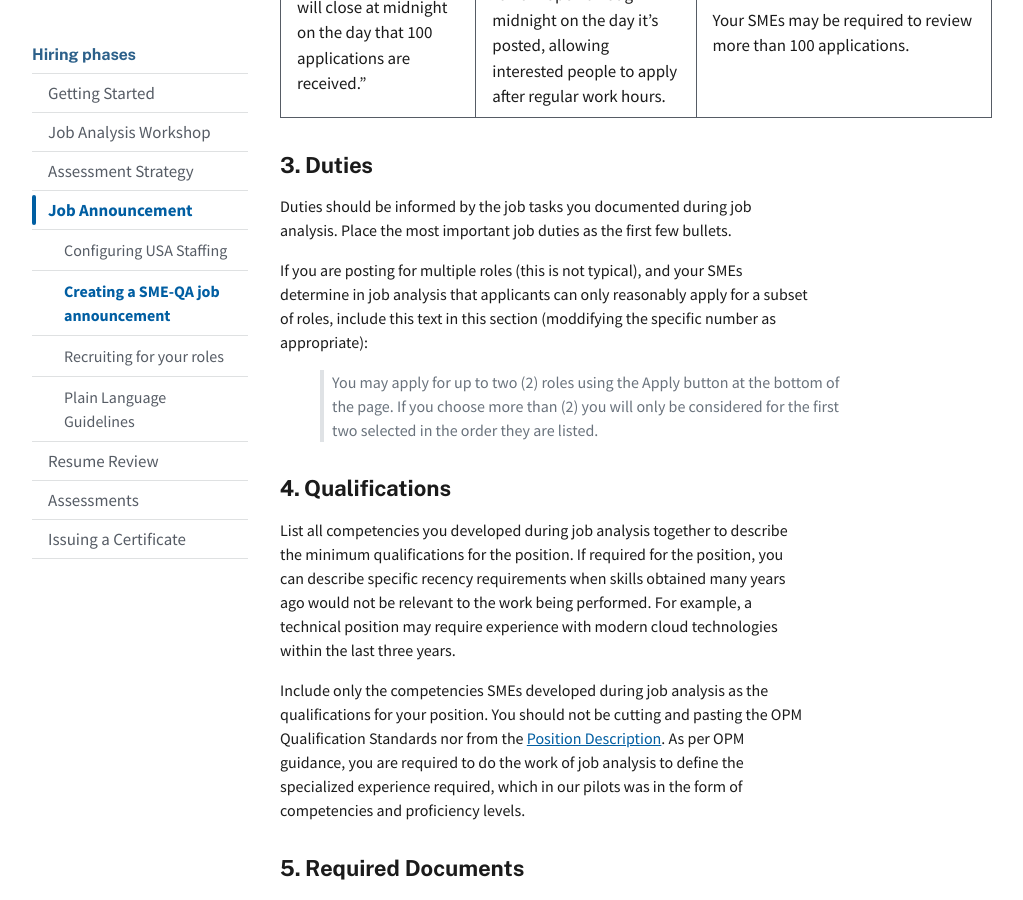
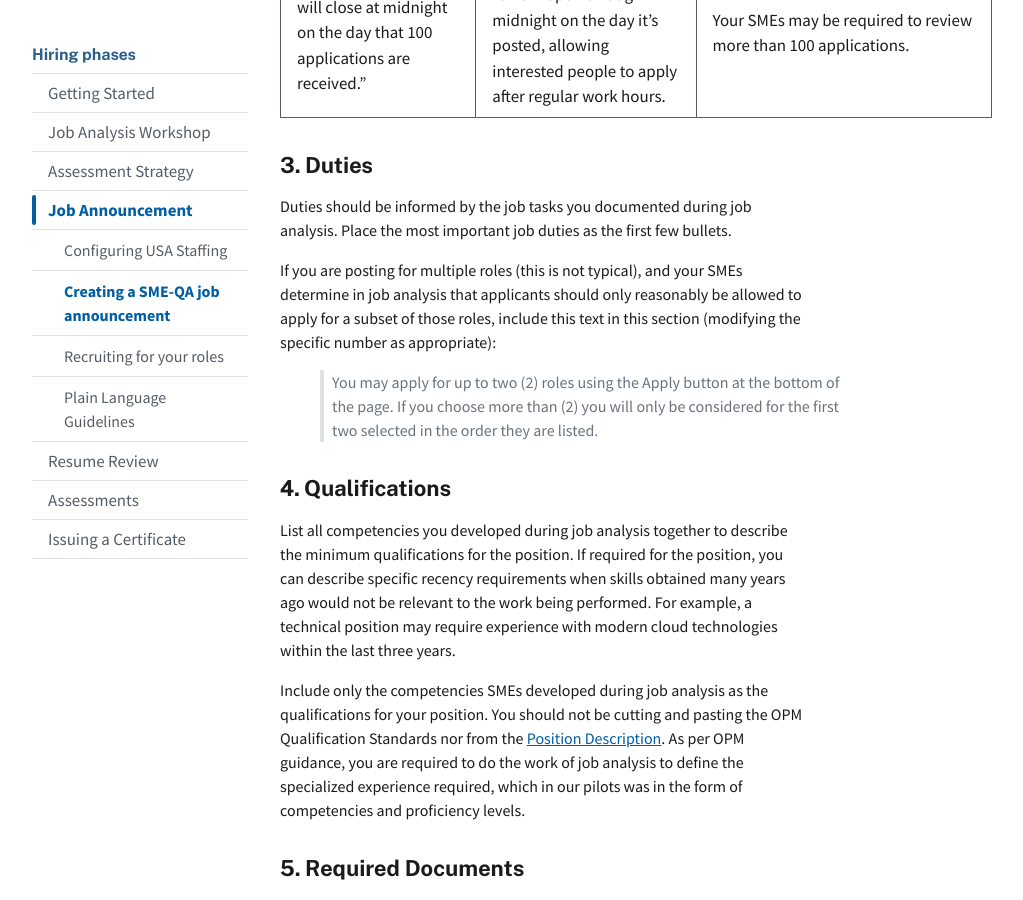
Before and after one commit to usds/SME-QA-Website, a Jekyll site: the page built from pages/phases/job-announcement/create-job-announcement.md, in a window 1280 px wide and 900 px high, scrolled down 1586 px. Shown: the whole window, without its empty margins (128-1151 px from the left). Built offline with Jekyll 4.4.1, drawn with Linux system fonts in a browser that asks for light colours.

Commit message:
Update pages/phases/job-announcement/create-job-announcement.md
Co-authored-by: Stephanie Grosser <stephaniefaith@users.noreply.github.com>

```diff
--- a/pages/phases/job-announcement/create-job-announcement.md
+++ b/pages/phases/job-announcement/create-job-announcement.md
@@ -37,7 +37,7 @@ To ensure your hiring process will be manageable for participating SMEs, clearly
 
 Duties should be informed by the job tasks you documented during job analysis. Place the most important job duties as the first few bullets.
 
-If you are posting for multiple roles (this is not typical), and your SMEs determine in job analysis that applicants can only reasonably apply for a subset of roles, include this text in this section (moddifying the specific number as appropriate):
+If you are posting for multiple roles (this is not typical), and your SMEs determine in job analysis that applicants should only reasonably be allowed to apply for a subset of those roles, include this text in this section (modifying the specific number as appropriate):
 
 > You may apply for up to two (2) roles using the Apply button at the bottom of the page. If you choose more than (2) you will only be considered for the first two selected in the order they are listed.
 
```
